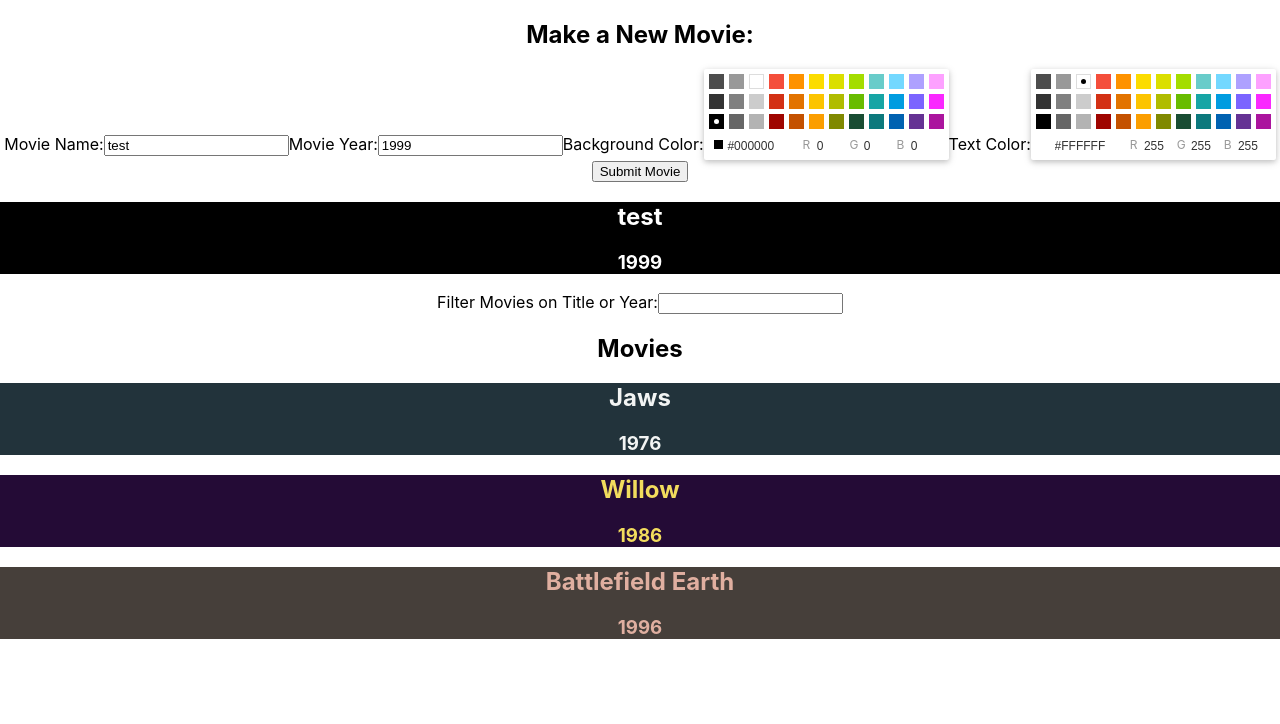
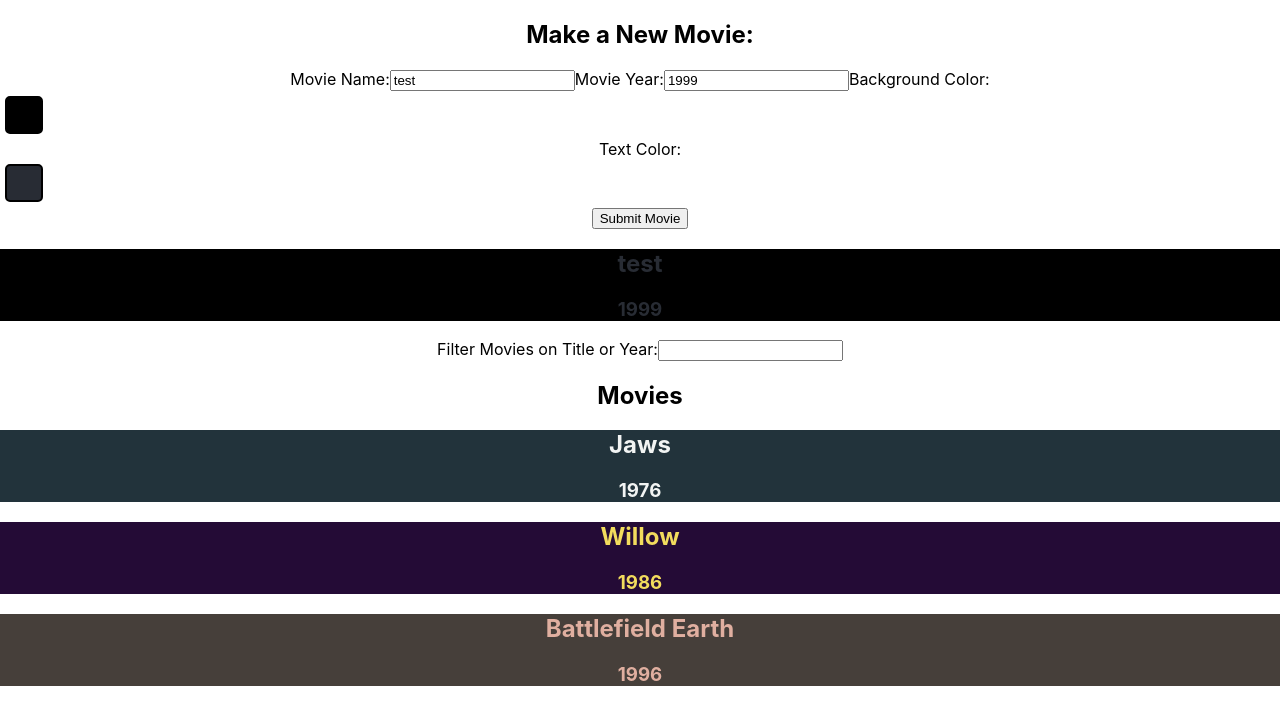
Before and after one commit to willgundy/movies-list-react, a React (Create React App) app: page / in a window 1280 px wide. Shown: the top 724 px of the page. Built offline with nearby package versions, Linux system fonts and the light colour scheme.

Commit message:
GOT THE COLOR PICKER WORKINGgit add -Agit add -A

```diff
--- a/src/App.css
+++ b/src/App.css
@@ -36,3 +36,26 @@
     transform: rotate(360deg);
   }
 }
+
+.colorPicker {
+  width: 30px;
+  height: 30px;
+  border: 2px solid black;
+  border-radius: 5px;
+  margin: 5px;
+  padding: 2px;
+  cursor: pointer;
+}
+
+.popover {
+  position: absolute;
+  z-index: 2;
+}
+
+.cover {
+  position: fixed;
+  top: 0px;
+  right: 0px;
+  bottom: 0px;
+  left: 0px;
+}
--- a/src/App.js
+++ b/src/App.js
@@ -10,29 +10,29 @@ function App() {
     id: 0,
     title: 'Jaws',
     year: 1976,
-    backgroundColor: '#22333B',
-    textColor: '#F2F4F3'
+    backgroundColor: { color:'#22333B' },
+    textColor: { color:'#F2F4F3' }
   },
   {
     id: 1,
     title: 'Willow',
     year: 1986,
-    backgroundColor: '#240B36',
-    textColor: '#F2DC5D'
+    backgroundColor: { color:'#240B36' },
+    textColor: { color:'#F2DC5D' }
   },
   {
     id: 2,
     title: 'Battlefield Earth',
     year: 1996,
-    backgroundColor: '#463F3A',
-    textColor: '#E0AFA0'
+    backgroundColor: { color:'#463F3A' },
+    textColor: { color:'#E0AFA0' }
   },
   ]);
   const [filteredMovies, setFilteredMovies] = useState(movies);
   const [formTitle, setFormTitle] = useState('test');
   const [formYear, setFormYear] = useState('1999');
-  const [formBackgroundColor, setFormBackgroundColor] = useState('#000000');
-  const [formTextColor, setFormTextColor] = useState('#FFFFFF');
+  const [formBackgroundColor, setFormBackgroundColor] = useState({ color:'#000000', display: false });
+  const [formTextColor, setFormTextColor] = useState({ color:'#282c34', display: false });
   const [filterText, setFilterText] = useState('');
 
   function handleDeleteMovieByIndex(index) {
@@ -48,6 +48,8 @@ function App() {
     );
     setFilteredMovies([...matchingMovies]);
   }
+
+  console.log(formTextColor);
 
 
   return (
--- /dev/null
+++ b/src/ColorPicker.js
@@ -0,0 +1,24 @@
+import React from 'react';
+import { SketchPicker } from 'react-color';
+
+export default function ColorPicker(props) {
+
+  function updateProp(color, display) {
+    props.setState({ color: color, display: display });
+  }
+
+  return (
+    <div>
+      <div className='colorPicker' style={{ backgroundColor: props.state.color }}
+        onClick={() => { updateProp(props.state.color, !props.state.display); }}
+      >
+      </div>
+      {props.state.display ?
+        <div className='popover'>
+          <div className='cover' onClick={() => { updateProp(props.state.color, !props.state.display); }} />
+          <SketchPicker color={props.state.color} onChange={ (color) => { updateProp(color.hex, props.state.display); } }/>
+        </div>
+        : null}
+    </div>
+  );
+}
--- a/src/Movie.js
+++ b/src/Movie.js
@@ -2,7 +2,7 @@ import React from 'react';
 
 export default function Movie(props) {
   return (
-    <div style={{ backgroundColor: props.backgroundColor, color: props.textColor }}
+    <div style={{ backgroundColor: props.backgroundColor.color, color: props.textColor.color }}
       onClick={() => props.handleDelete && props.handleDelete(props.id)}
     >
       <h2>{props.title}</h2>
--- a/src/MovieForm.js
+++ b/src/MovieForm.js
@@ -1,5 +1,6 @@
 import React from 'react';
-import { CompactPicker } from 'react-color';
+import { SketchPicker } from 'react-color';
+import ColorPicker from './ColorPicker';
 
 export default function MovieForm(props) {
 
@@ -42,11 +43,17 @@ export default function MovieForm(props) {
       </label>
       <label>
         Background Color:
-        <CompactPicker color={props.backgroundColor} onChange={ (color) => { props.setFormBackgroundColor(color.hex); } }/>
+        <ColorPicker
+          state={props.backgroundColor}
+          setState={props.setFormBackgroundColor}
+        />
       </label>
       <label>
         Text Color:
-        <CompactPicker color={props.textColor} onChange={ (color) => { props.setFormTextColor(color.hex); } }/>
+        <ColorPicker
+          state={props.textColor}
+          setState={props.setFormTextColor}
+        />
       </label>
       <button>Submit Movie</button>
     </form>
```
